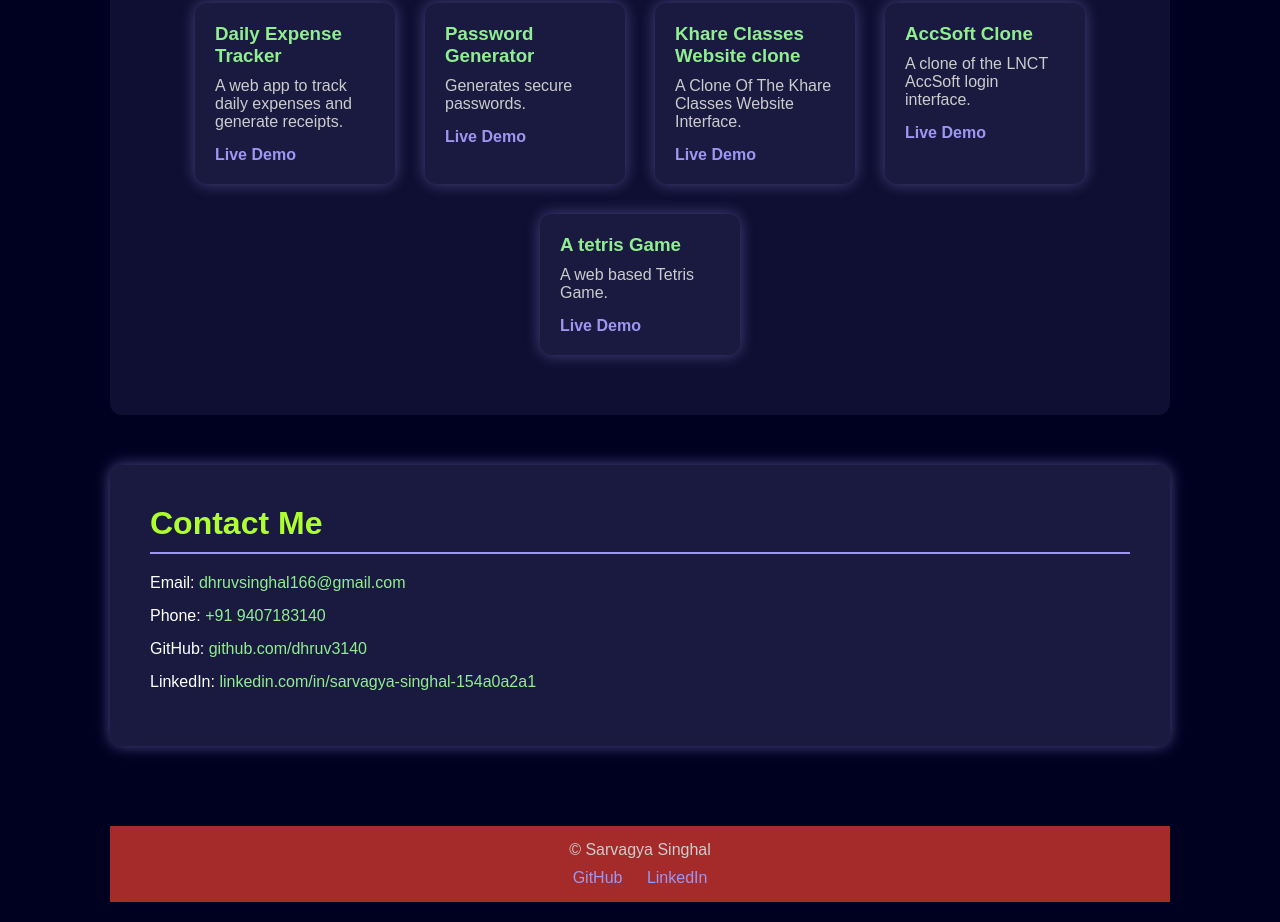
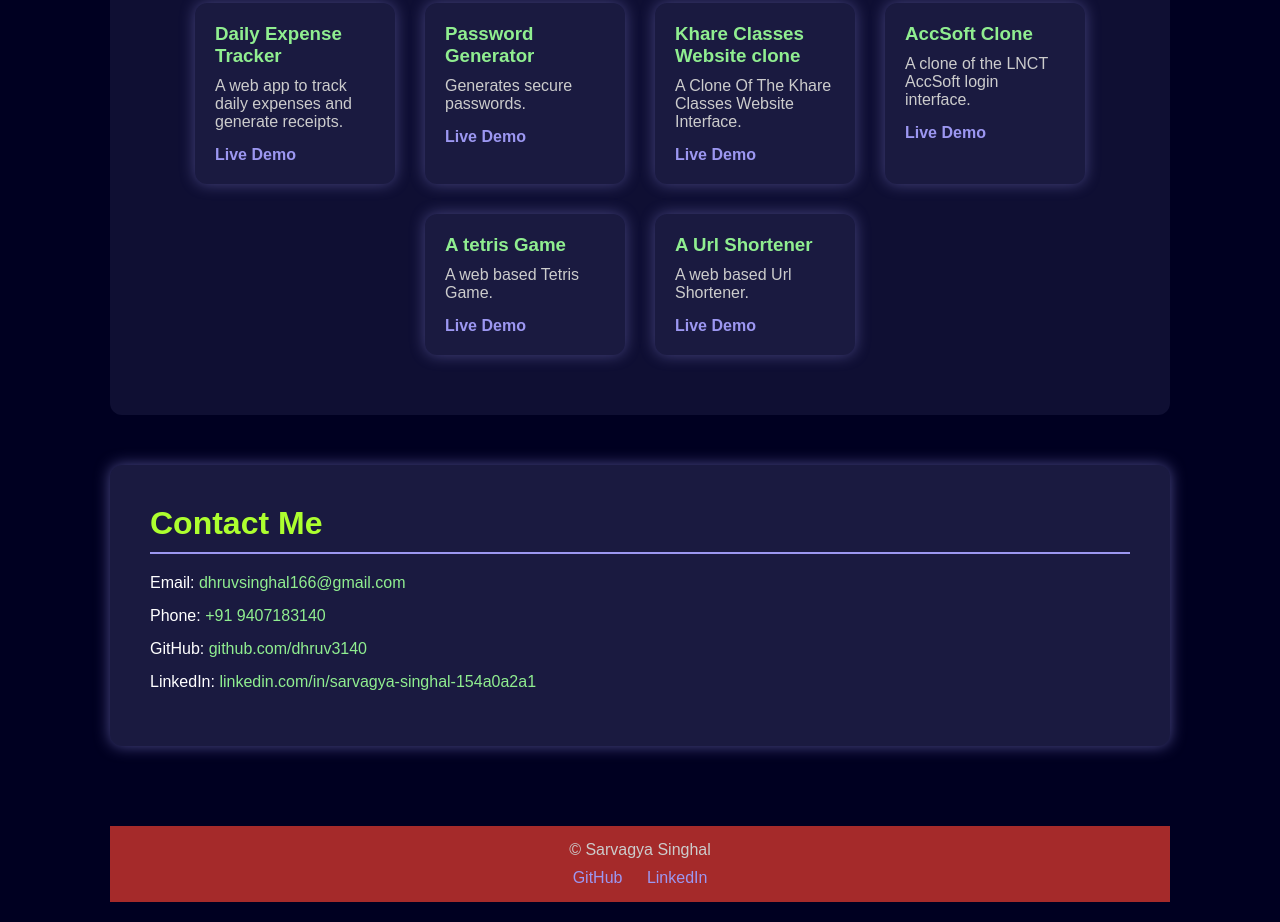
Before and after one commit to dhruv3140/my-portfolio, a plain HTML site: page index.html in a window 1280 px wide. Shown: the part 1755-2677 px from the top of the page. Drawn offline with nearby package versions, Linux system fonts and the light colour scheme.

Commit message:
Update index.html

```diff
--- a/index.html
+++ b/index.html
@@ -88,6 +88,11 @@
           <p>A web based Tetris Game.</p>
           <a href="https://dhruv3140.github.io/Tetris-Game/" target="_blank">Live Demo</a>
         </div>
+        <div class="project-card">
+          <h3>A Url Shortener</h3>
+          <p>A web based Url Shortener.</p>
+          <a href="https://url-shortener-fibm.onrender.com/" target="_blank">Live Demo</a>
+        </div>
       </div>
     </section>
 
```
